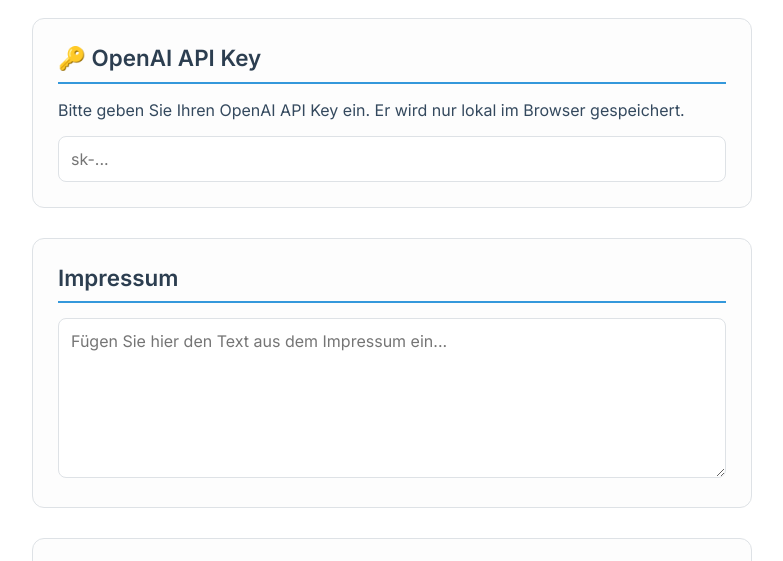
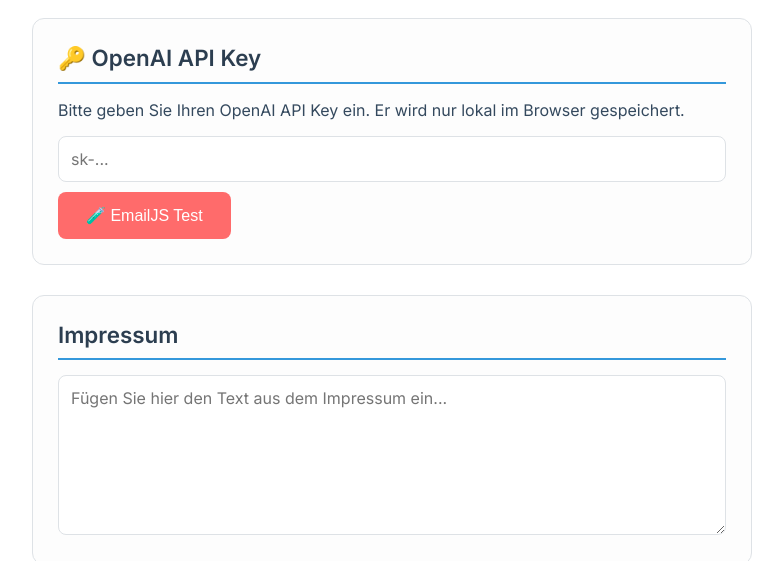
Before and after one commit to AO474747/glaserei, a plain HTML site: page index.html in a window 1280 px wide. Shown: the part 206-767 px from the top of the page, without its empty margins (248-1031 px from the left). Drawn offline with nearby package versions, Linux system fonts and the light colour scheme.

Commit message:
feat: EmailJS Test-Funktion und erweiterte Debug-Informationen hinzugefügt

```diff
--- a/index.html
+++ b/index.html
@@ -17,6 +17,7 @@
       <h3>🔑 OpenAI API Key</h3>
       <p>Bitte geben Sie Ihren OpenAI API Key ein. Er wird nur lokal im Browser gespeichert.</p>
       <input type="password" id="openaiApiKey" class="api-key-input" placeholder="sk-...">
+      <button onclick="testEmailJS()" style="margin-top: 10px; background-color: #ff6b6b;">🧪 EmailJS Test</button>
     </div>
 
     <div id="impressum-input-section">
--- a/script.js
+++ b/script.js
@@ -329,6 +329,15 @@ async function sendEmail() {
     const templateID = 'template_4yzhd0q'; // Ersetzen Sie dies mit Ihrer Template-ID von EmailJS
     const publicKey = 'ia3YBTzlRJq2D9Bgx';    // Ersetzen Sie dies mit Ihrem Public Key von https://dashboard.emailjs.com/admin/account
 
+    console.log('=== EmailJS Debug Info ===');
+    console.log('EmailJS verfügbar:', typeof emailjs !== 'undefined');
+    if (typeof emailjs !== 'undefined') {
+        console.log('EmailJS Version:', emailjs.version);
+    }
+    console.log('Service ID:', serviceID);
+    console.log('Template ID:', templateID);
+    console.log('Public Key:', publicKey);
+
     const anrede = getSelectedAnrede();
     const einleitung = currentAnalysis.personalisierteEinleitung;
 
@@ -355,6 +364,8 @@ async function sendEmail() {
         to_email: currentAnalysis.kontakt.email
     };
 
+    console.log('Template Parameters:', templateParams);
+
     try {
         // EmailJS ist bereits in index.html initialisiert
         console.log('Sende E-Mail mit folgenden Parametern:', {
@@ -373,7 +384,8 @@ async function sendEmail() {
         console.error('Error Details:', {
             status: error.status,
             text: error.text,
-            response: error.response
+            response: error.response,
+            message: error.message
         });
         alert(`Fehler beim Senden der E-Mail: ${error.text || error.message || JSON.stringify(error)}`);
     }
@@ -438,3 +450,39 @@ document.addEventListener('DOMContentLoaded', () => {
       clearButton.addEventListener('click', clearHistory);
     }
 });
+
+// Test-Funktion für EmailJS-Konfiguration
+async function testEmailJS() {
+    console.log('Teste EmailJS-Konfiguration...');
+
+    try {
+        // Prüfe ob EmailJS geladen ist
+        if (typeof emailjs === 'undefined') {
+            throw new Error('EmailJS ist nicht geladen');
+        }
+
+        console.log('EmailJS ist verfügbar');
+        console.log('EmailJS Version:', emailjs.version);
+
+        // Teste die Initialisierung
+        const testPublicKey = 'ia3YBTzlRJq2D9Bgx';
+        emailjs.init({ publicKey: testPublicKey });
+
+        console.log('EmailJS wurde initialisiert');
+
+        // Teste einen einfachen API-Aufruf
+        const testParams = {
+            message: 'Test E-Mail'
+        };
+
+        console.log('Sende Test-E-Mail...');
+        const result = await emailjs.send('service_t0x6h2t', 'template_4yzhd0q', testParams);
+        console.log('Test erfolgreich:', result);
+
+        alert('EmailJS-Test erfolgreich!');
+
+    } catch (error) {
+        console.error('EmailJS-Test fehlgeschlagen:', error);
+        alert(`EmailJS-Test fehlgeschlagen: ${error.text || error.message}`);
+    }
+}
```
